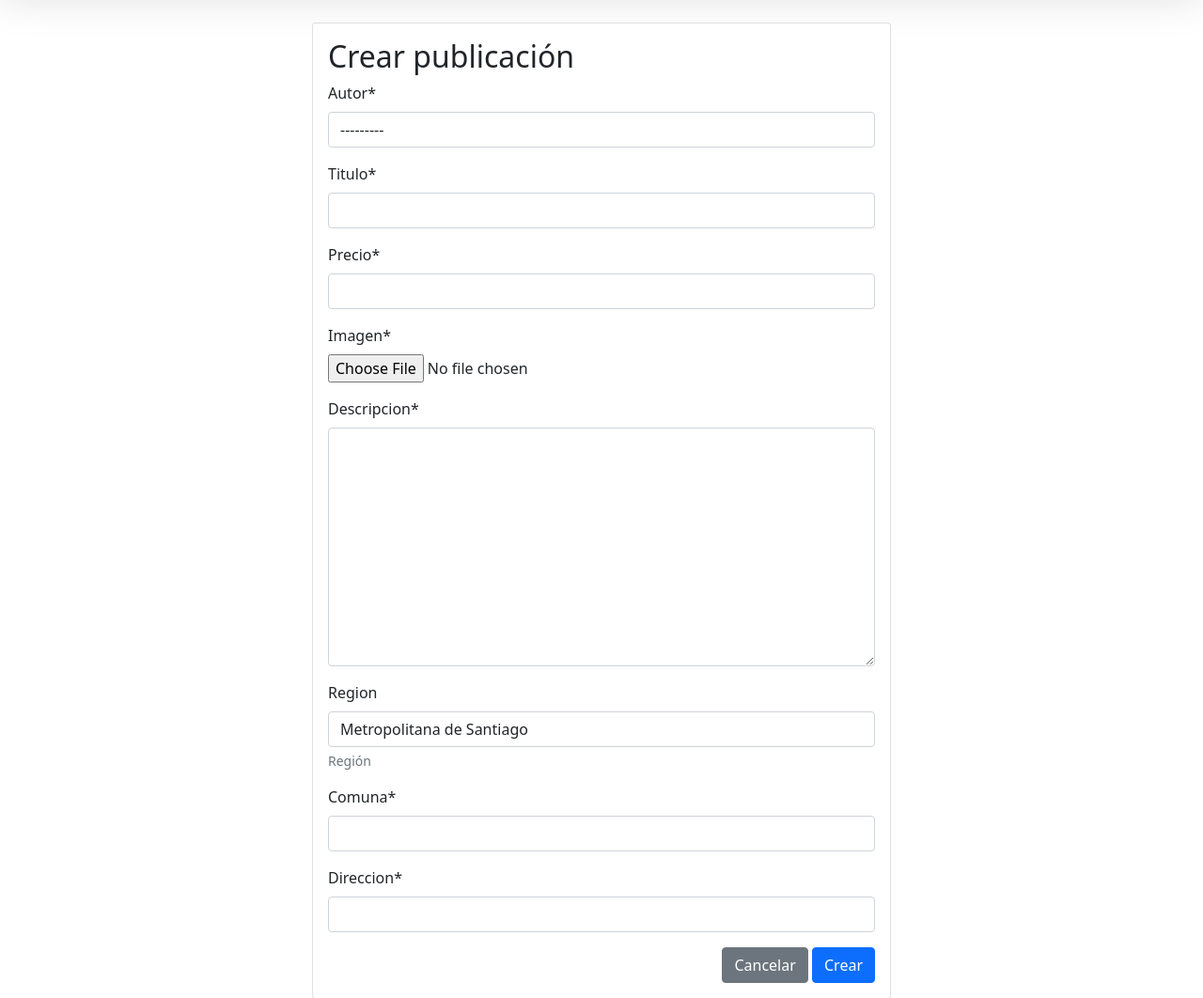
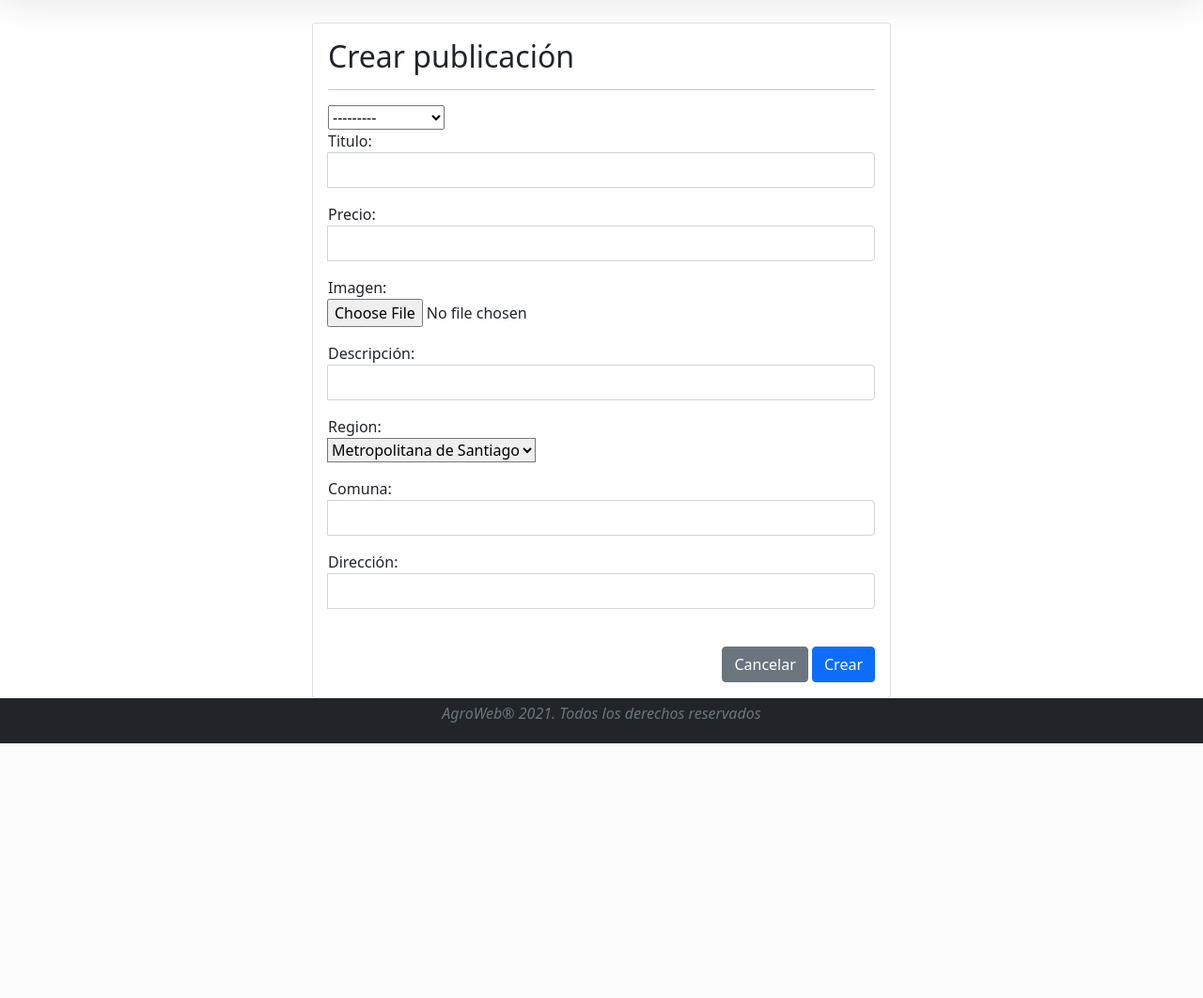
Before and after one commit to JuPalmas/ET-GAY0101B, a Django app: page /nueva-publicacion in a window 1280 px wide. Shown: the part 56-1118 px from the top of the page at 94% size. After the commit the page ends 847 px from the top, so only its background shows below. Run offline with Django 3.2, Linux system fonts and the light colour scheme; a user stored in the database is signed in; data comes from the database, SQL or seed files in the repository; both versions use the stored data as it was after the commit; some libraries are stand-ins or nearby versions.

Commit message:
cambio de formulario de nueva publicacion

```diff
--- a/web/templates/web/base.html
+++ b/web/templates/web/base.html
@@ -6,15 +6,13 @@
     <meta charset="UTF-8">
     <meta name="viewport" content="width=device-width, initial-scale=1.0">
     <link rel="stylesheet" href="https://cdn.jsdelivr.net/npm/bootstrap@4.5.3/dist/css/bootstrap.min.css" integrity="sha384-TX8t27EcRE3e/ihU7zmQxVncDAy5uIKz4rEkgIXeMed4M0jlfIDPvg6uqKI2xXr2" crossorigin="anonymous">
-
+    {% load static %}
     <script src="https://kit.fontawesome.com/b48ddbb3b7.js" crossorigin="anonymous"></script>
     <script src="https://code.jquery.com/jquery-3.5.1.min.js"    integrity="sha256-9/aliU8dGd2tb6OSsuzixeV4y/faTqgFtohetphbbj0=" crossorigin="anonymous"></script>
     <script src="https://code.jquery.com/jquery-3.5.1.slim.min.js" integrity="sha384-DfXdz2htPH0lsSSs5nCTpuj/zy4C+OGpamoFVy38MVBnE+IbbVYUew+OrCXaRkfj" crossorigin="anonymous"></script>
-    {% load static %}
     <link href="https://cdn.jsdelivr.net/npm/bootstrap@5.0.2/dist/css/bootstrap.min.css" rel="stylesheet" integrity="sha384-EVSTQN3/azprG1Anm3QDgpJLIm9Nao0Yz1ztcQTwFspd3yD65VohhpuuCOmLASjC" crossorigin="anonymous">
 
-    {% load static %}
-    <link rel="stylesheet" href="{% static 'css/estilos.css' %}">
+
 </head>
 
 <body>
--- a/web/templates/web/nueva_publicacion.html
+++ b/web/templates/web/nueva_publicacion.html
@@ -14,20 +14,53 @@
               <div class="card">
                 <div class="card-body">
                   <h2>Crear publicación</h2>
-                  <form action="" method="post" enctype="multipart/form-data">
+                  <form method="POST" action="">
                     {% csrf_token %}
-                    {{ form | crispy }}
+                      <hr>
+                       <select {{ form.autor }}
+                      <div class="input-group mb-3">
+                          <span class="input-group">Titulo: </span>
+                          <input type="text" class="form-control" placeholder=""   {{ form.titulo }}
+                      </div>
+                      <div class="input-group mb-3">
+                              <span class="input-group">Precio: </span>
+                            <input class="form-control" placeholder=""   {{ form.precio }}
+                      </div>
+                      <div class="input-group mb-3">
+                              <span class="input-group">Imagen: </span>
+                            <input {{ form.imagen}}
+                      </div>
+                      <div class="input-group mb-3">
+                              <span class="input-group">Descripción: </span>
+                            <input type="text" class="form-control" placeholder=""   {{ form.descripcion }}
+                      </div>
+                      <div class="input-group mb-3">
+                              <span class="input-group">Region: </span>
+                            <select {{ form.region }}
+                      </div>
+                      <div class="input-group mb-3">
+                              <span class="input-group">Comuna: </span>
+                            <input type="text" class="form-control" placeholder=""   {{ form.comuna }}
+                      </div>
+                      <div class="input-group mb-3">
+                        <span class="input-group">Dirección: </span>
+                        <input type="text" class="form-control" placeholder=""   {{ form.direccion }}
+                      </div>
+                      <br>
+                      {% if form.errors %}
+                      <p style="color: red;">{{ mensaje }}</p>
+                      {% endif %}
+                      <div class="d-flex justify-content-end">
+                        <input type="reset" value="Cancelar" class="btn btn-secondary">
+                        &nbsp;
+                        <input type="submit" value="Crear" class="btn btn-primary">
+                      </div>
 
+                </form>
 
-                  <div class="d-flex justify-content-end">
-                    <input type="reset" value="Cancelar" class="btn btn-secondary">
-                    &nbsp;
-                    <input type="submit" value="Crear" class="btn btn-primary">
-                </div>
-              </form>
-              {{ mensaje }}
             </div>
           </div>
+
         </div>
       </div>
 
--- a/web/views.py
+++ b/web/views.py
@@ -8,21 +8,6 @@
 
 def index(request):
     return render(request, 'web/index.html')
-
-def crear_publicacion(request):
-
-    data = {
-        'form': PostForm()
-    }
-    if request.method == 'POST':
-        formulario = PostForm(data=request.POST, files=request.FILES)
-        if formulario.is_valid():
-            formulario.save()
-            data["mensaje"] = "Publicación creada con éxito"
-        else:
-            data["form"] = formulario
-            data["mensaje"] = "Ha ocurrido un error en la creación"
-    return render(request, "web/nueva_publicacion.html", data)
 
 def register(request):
     data = {
@@ -47,6 +32,20 @@
         model = User
         fields = ['username' ,'first_name','last_name',"email","password1","password2"]
 
+def crear_publicacion(request):
+
+    data = {
+        'form': PostForm()
+    }
+    if request.method == 'POST':
+        formulario = PostForm(data=request.POST, files=request.FILES)
+        if formulario.is_valid():
+            formulario.save()
+            data["mensaje"] = "Publicación creada con éxito"
+        else:
+            data["form"] = formulario
+            data["mensaje"] = "Ha ocurrido un error en la creación"
+    return render(request, "web/nueva_publicacion.html", data)
 
 def listar_publicaciones(request):
     publicaciones = Post.objects.all()
```
Also changed, not shown: db.sqlite3.
